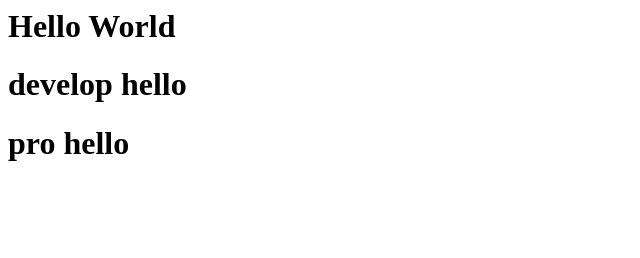
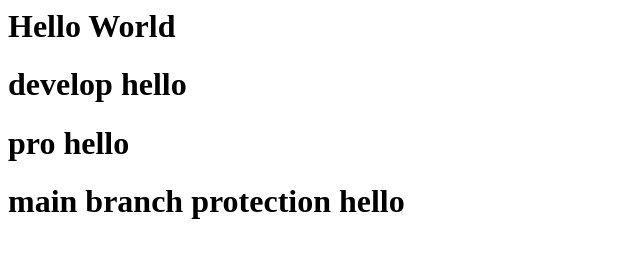
Before and after one commit to bin030119/git_Project_OSS_4_0418, a plain HTML site: page index.html in a window 1280 px wide. Shown: the whole page, without its empty margins (0-640 px from the left). Drawn offline with Linux system fonts and the light colour scheme.

Commit message:
protect commit

```diff
--- a/index.html
+++ b/index.html
@@ -7,5 +7,6 @@
         <h1>Hello World</h1>
         <h1>develop hello </h1>
         <h1>pro hello</h1>
+        <h1>main branch protection hello</h1>
     </body>
 </html>
```
